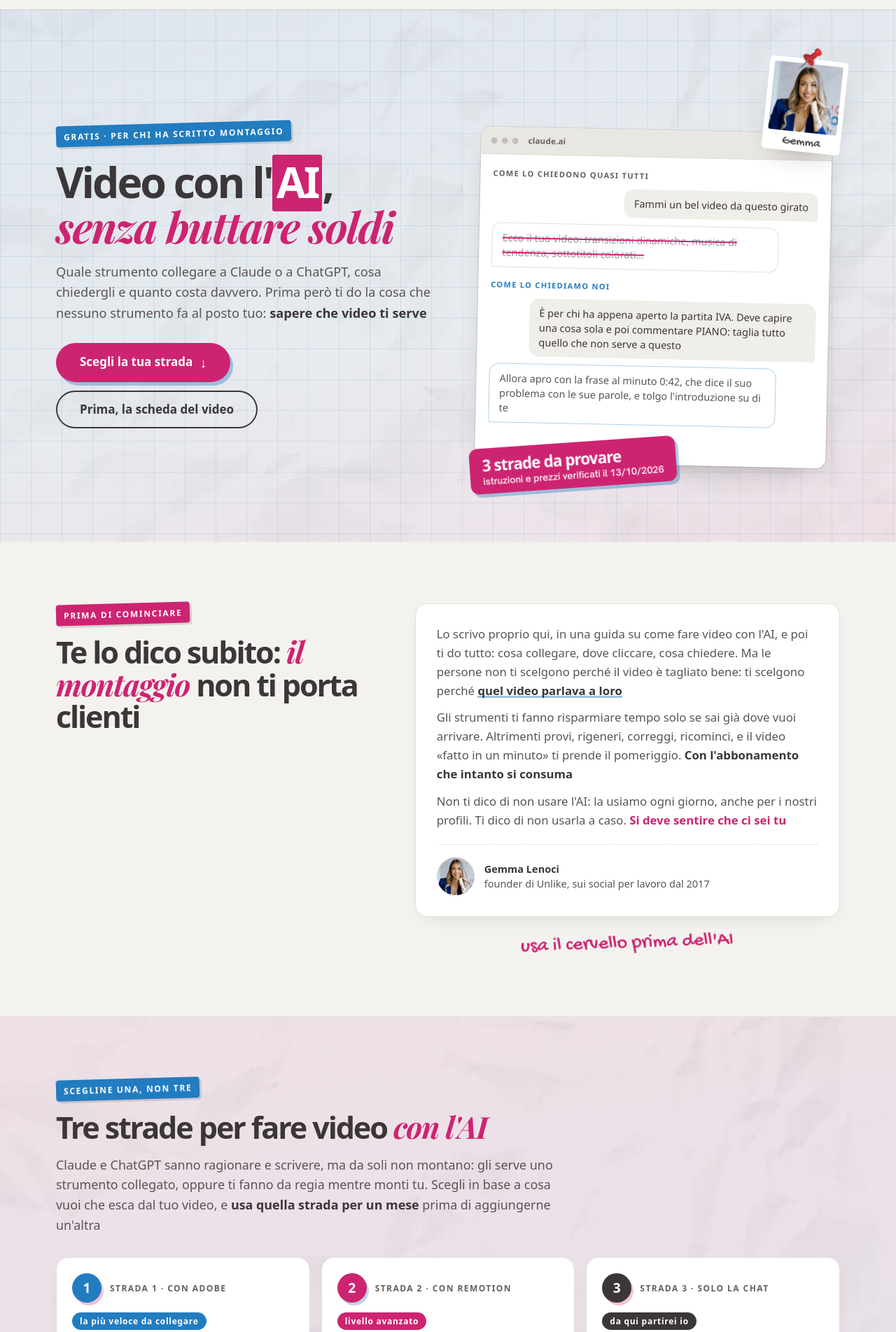
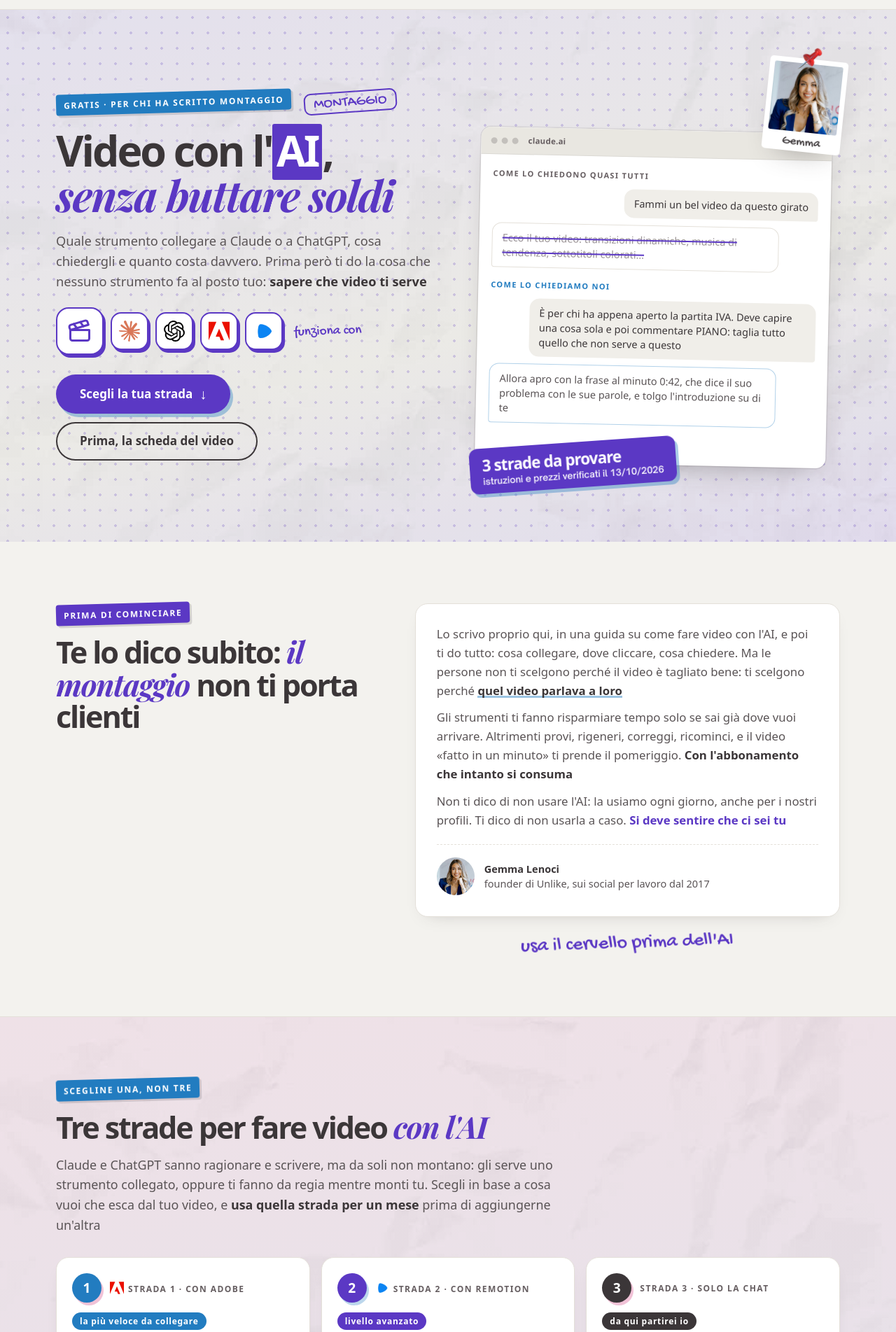
Before and after one commit to gemmalenoci-dotcom/montaggio, a plain HTML site: page index.html in a window 1280 px wide. Shown: the part 100-2003 px from the top of the page at 70% size. Drawn offline with Linux system fonts and the light colour scheme; a web font is replaced by a local one.

Commit message:
Kit di riconoscimento: colore, sfondo, timbro, icone e loghi

```diff
--- a/assets/stile.css
+++ b/assets/stile.css
@@ -425,3 +425,27 @@ footer a:hover{border-bottom-color:var(--fucsia)}
 .hd .login:hover{background:var(--ink);color:#fff}
 @media(max-width:640px){.hd .dx{gap:10px}.hd .dx .back{display:none}.hd .login{padding:6px 13px;font-size:13.5px}}
 @media(max-width:480px){.hd .dx .acc{display:none}}
+
+/* Kit di riconoscimento della risorsa (19/10/2026) */
+:root{--fucsia:#5B38C4}
+.hero{background:url(texture/grana-leggera.jpg) center/cover,radial-gradient(rgba(91,56,196,.22) 1.6px,transparent 1.7px) 0 0/22px 22px,linear-gradient(165deg,#F0ECFA 0%,#F8F7F3 58%,#EDE7FA 100%);background-blend-mode:multiply,normal,normal}
+
+.rigatop{display:flex;align-items:center;gap:18px;flex-wrap:wrap}
+.timbro{font-family:'Gochi Hand',cursive;font-size:1.3rem;line-height:1;color:var(--fucsia);rotate:-4deg;border:2.5px solid var(--fucsia);border-radius:10px;padding:4px 12px 2px;white-space:nowrap;display:inline-block}
+.kit{display:flex;flex-wrap:wrap;align-items:center;gap:10px;margin-top:22px}
+.kit .cap{font-family:'Gochi Hand',cursive;font-size:1.2rem;line-height:1.1;color:var(--fucsia);rotate:-2deg;margin-left:6px}
+.kt{position:relative;width:54px;height:54px;border-radius:15px;background:#fff;border:2px solid var(--fucsia);box-shadow:3px 4px 0 var(--fucsia);display:flex;align-items:center;justify-content:center;color:var(--fucsia);flex:none}
+.kt.grande{width:68px;height:68px;border-radius:18px}
+.kt img{width:30px;height:30px;object-fit:contain;display:block}
+.kt.grande img{width:38px;height:38px}
+.kt svg.ic{width:28px;height:28px}
+.kt.grande svg.ic{width:36px;height:36px}
+.kt.scuro{background:#2B2628;border-color:#2B2628}
+.kt.barrato{box-shadow:none;border-color:var(--line,#E4E0D9)}
+.kt.barrato img,.kt.barrato svg.ic{filter:grayscale(1);opacity:.45}
+.kt svg.x{position:absolute;left:6px;top:6px;width:calc(100% - 12px);height:calc(100% - 12px);color:var(--fucsia)}
+.voto87{display:inline-flex;align-items:baseline;gap:2px;border:3px solid var(--fucsia);border-radius:100px;padding:6px 18px;background:#fff;color:var(--fucsia);font-weight:700}
+.voto87 b{font-size:2rem;letter-spacing:-.05em;font-weight:900;color:var(--fucsia)}
+.logo-in{width:20px;height:20px;vertical-align:-4px;margin-right:6px;object-fit:contain;display:inline-block}
+.marchi{font-size:12.5px;color:var(--gray,#665E61);max-width:46em;margin:10px auto 0;line-height:1.45}
+@media(max-width:640px){.kt{width:48px;height:48px}.kt.grande{width:60px;height:60px}.kit{gap:8px}}
--- a/index.html
+++ b/index.html
@@ -31,10 +31,15 @@
 <section class="hero">
   <div class="wrap due">
     <div>
-      <span class="eyebrow">Gratis · per chi ha scritto MONTAGGIO</span>
+      <div class="rigatop"><span class="eyebrow">Gratis · per chi ha scritto MONTAGGIO</span><span class="timbro">MONTAGGIO</span></div>
       <h1>Video con l'<mark>AI</mark>, <em>senza buttare soldi</em></h1>
       <p class="sub">Quale strumento collegare a Claude o a ChatGPT, cosa chiedergli e quanto costa davvero. Prima però ti do la cosa che nessuno strumento fa al posto tuo: <b>sapere che video ti serve</b></p>
-      <div class="btns">
+      <!-- kit --><div class="kit"><span class="kt grande"><svg class="ic" viewBox="0 0 24 24" fill="none" stroke="currentColor" stroke-width="2" stroke-linecap="round" stroke-linejoin="round" aria-hidden="true">
+  <path d="M20.2 6 3 11l-.9-2.4c-.3-1.1.3-2.2 1.3-2.5l13.5-4c1.1-.3 2.2.3 2.5 1.3Z" />
+  <path d="m6.2 5.3 3.1 3.9" />
+  <path d="m12.4 3.4 3.1 4" />
+  <path d="M3 11h18v8a2 2 0 0 1-2 2H5a2 2 0 0 1-2-2Z" />
+</svg></span><span class="kt"><img src="assets/loghi/claude.svg" alt="Claude" width="30" height="30"></span><span class="kt"><img src="assets/loghi/chatgpt.svg" alt="ChatGPT" width="30" height="30"></span><span class="kt"><img src="assets/loghi/adobe.svg" alt="Adobe" width="30" height="30"></span><span class="kt"><img src="assets/loghi/remotion.png" alt="Remotion" width="30" height="30"></span><span class="cap">funziona con</span></div><div class="btns">
         <a class="btn" href="#strade">Scegli la tua strada <span class="ar">&darr;</span></a>
         <a class="btn btn-linea" href="#scheda">Prima, la scheda del video</a>
       </div>
@@ -82,7 +87,7 @@
     <p class="lead">Claude e ChatGPT sanno ragionare e scrivere, ma da soli non montano: gli serve uno strumento collegato, oppure ti fanno da regia mentre monti tu. Scegli in base a cosa vuoi che esca dal tuo video, e <b>usa quella strada per un mese</b> prima di aggiungerne un'altra</p>
     <ol class="strade">
       <li class="strada">
-        <div class="top"><span class="n">1</span><span class="chi">Strada 1 · con Adobe</span></div>
+        <div class="top"><span class="n">1</span><span class="chi"><img class="logo-in" src="assets/loghi/adobe.svg" alt="" width="20" height="20">Strada 1 · con Adobe</span></div>
         <span class="tag blu">la più veloce da collegare</span>
         <h3>Allega e chiedi</h3>
         <p>Colleghi Adobe a Claude o a ChatGPT, alleghi il video in chat e chiedi in italiano. Niente da installare sul computer</p>
@@ -94,7 +99,7 @@
         <a class="go" href="adobe.html">Come si collega &rarr;</a>
       </li>
       <li class="strada">
-        <div class="top"><span class="n">2</span><span class="chi">Strada 2 · con Remotion</span></div>
+        <div class="top"><span class="n">2</span><span class="chi"><img class="logo-in" src="assets/loghi/remotion.png" alt="" width="20" height="20">Strada 2 · con Remotion</span></div>
         <span class="tag">livello avanzato</span>
         <h3>Il video scritto come codice</h3>
         <p>L'AI scrive il video e tu lo vedi e lo esporti sul computer: titoli, grafiche e sottotitoli animati. È il motore che usiamo anche nei nostri sistemi video</p>
@@ -327,7 +332,7 @@ Usa questa scheda per ogni scelta: cosa tagliare, come aprire, cosa scrivere a s
 <footer>
   <div class="wrap">
     <p>Una risorsa di <a href="https://entra.unlikeacademy.it/?utm_source=montaggio&amp;utm_medium=footer&amp;utm_campaign=montaggio">Unlike Academy</a> · usa il cervello prima dell'AI</p>
-    <p>© 2026 Unlike</p>
+    <p class="marchi">Claude, ChatGPT, Adobe e Remotion sono marchi dei rispettivi proprietari, mostrati solo per indicare gli strumenti: nessuna approvazione o partnership</p><p>© 2026 Unlike</p>
   </div>
 </footer>
 
```
Also changed, not shown: adobe.html (+1 -1 lines), costi.html (+1 -1 lines), remotion.html (+1 -1 lines), solo-la-testa.html (+1 -1 lines), assets/loghi/adobe.svg (added), assets/loghi/chatgpt.svg (added), assets/loghi/claude.svg (added), assets/loghi/remotion.png (added).
